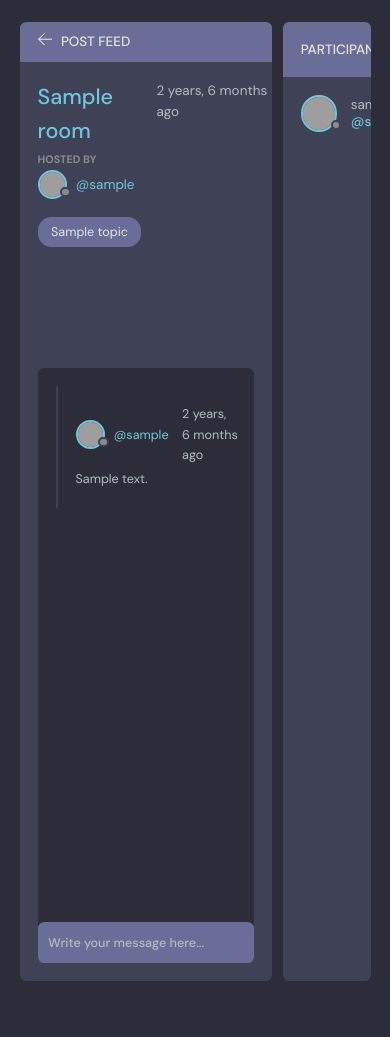
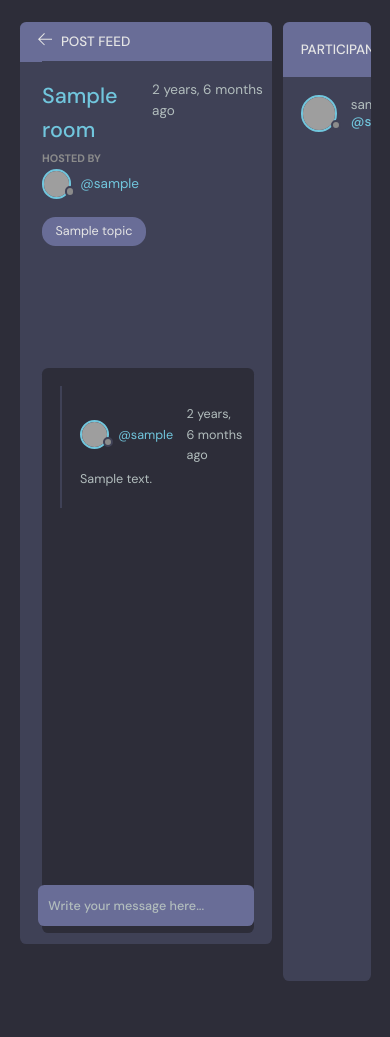
Before and after one commit to JustA3DObject/DevFriends, a Django app: page /room/1/ in a window 390 px wide. Shown: the part 59-1096 px from the top of the page. Run offline with Django 4.2, Linux system fonts and the light colour scheme; tables that the repository leaves empty hold one stand-in row (values such as "Sample post"); grey boxes are pictures that could not be loaded.

Commit message:
Added responsiveness to room header and room box

```diff
--- a/devfriends/static/css/master.css
+++ b/devfriends/static/css/master.css
@@ -997,4 +997,15 @@ a {
         display: block;
         margin-bottom: 2.4rem;
     }
+    .room__header {
+        top: 4.3rem;
+        padding-right: 2rem;
+    }
+    .room__box {
+        padding-left: 2.5rem;
+        padding-right: 2rem;
+        height: 80.5vh;
+        overflow-y: auto;
+        padding-bottom: 0;
+    }
 }
```
